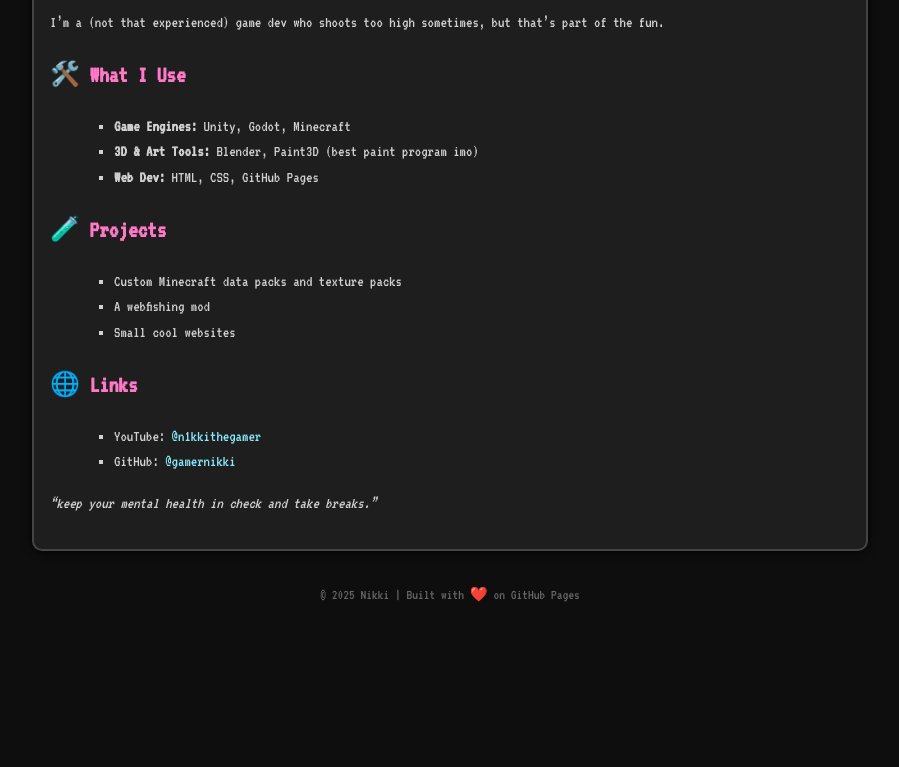
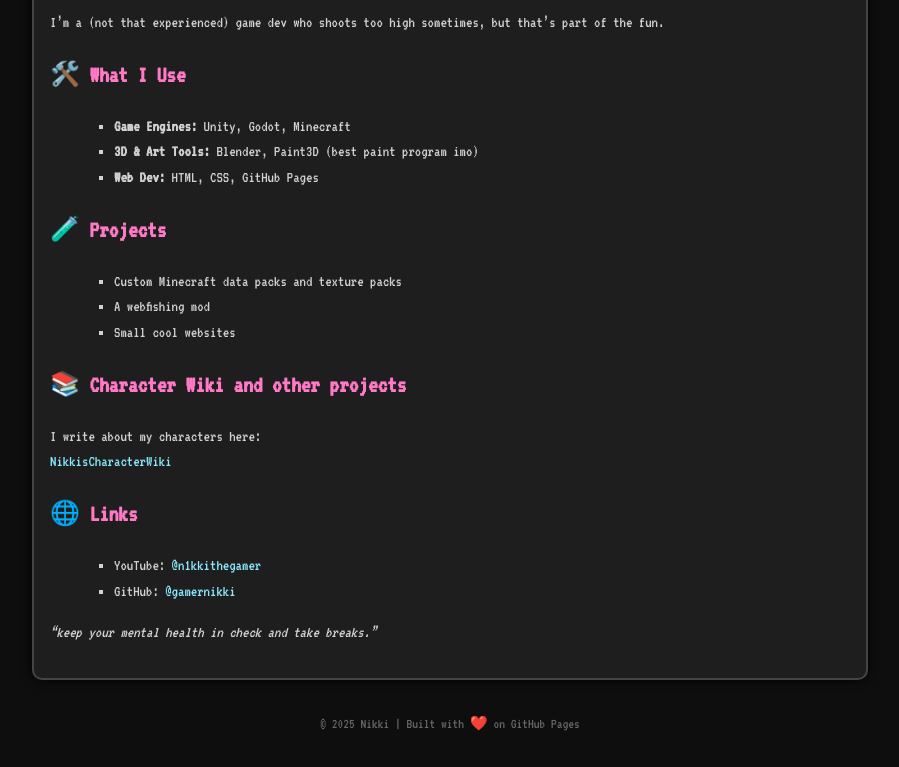
Before and after one commit to GamerNikki/gamernikki.github.io, a plain HTML site: page index.html in a window 1280 px wide. Shown: the part 134-901 px from the top of the page, without its empty margins (190-1089 px from the left). Before the commit the page ends 800 px from the top, so only its background shows below. Drawn offline with Linux system fonts and the light colour scheme.

Commit message:
Update index.html

```diff
--- a/index.html
+++ b/index.html
@@ -70,6 +70,14 @@
       <li>Small cool websites</li>
     </ul>
 
+    <h2>📚 Character Wiki and other projects</h2>
+    <p>
+      I write about my characters here:<br />
+      <a href="https://gamernikki.github.io/NikkisCharacterWiki/" target="_blank">
+        NikkisCharacterWiki
+      </a>
+    </p>
+
     <h2>🌐 Links</h2>
     <ul>
       <li>YouTube: <a href="https://youtube.com/@n1kkithegamer" target="_blank">@n1kkithegamer</a></li>
```
